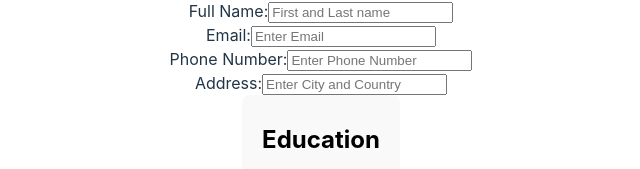
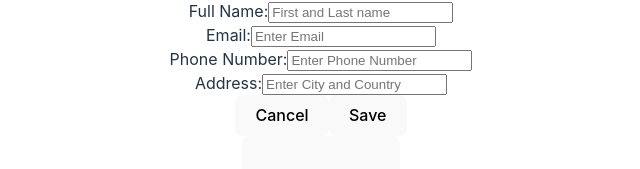
Before and after one commit to Godlearningtocode/resume, a React (Vite) app: page / in a window 1280 px wide. Shown: the part 317-486 px from the top of the page, without its empty margins (319-959 px from the left). Built offline with nearby package versions, Linux system fonts and the light colour scheme.

Commit message:
feat: added function to store resume data

```diff
--- a/src/App.jsx
+++ b/src/App.jsx
@@ -10,6 +10,22 @@ function App() {
   const [email, setEmail] = useState("");
   const [phoneNumber, setPhoneNumber] = useState("");
   const [address, setAddress] = useState("");
+  const resumeDetailsArray = [];
+  let personalDetailsInfo;
+  const [educationDetailsArray, setEducationDetailsArray] = useState([]);
+  const [experienceDetailsArray, setExperienceDetailsArray] = useState([])
+
+  function StorePersonalDetails() {
+    let info = {
+      fullName: fullName,
+      email: email,
+      phoneNumber: phoneNumber,
+      address: address
+    }
+
+    personalDetailsInfo = info
+    console.log(personalDetailsInfo)
+  }
 
   return (
     <>
@@ -64,6 +80,8 @@ function App() {
                     <input
                       id="phoneNumber"
                       type="tel"
+                      pattern="[0-9]{10}"
+                      maxLength={10}
                       required
                       name="phoneNumber"
                       value={phoneNumber}
@@ -85,6 +103,12 @@ function App() {
                     />
                   </div>
                 </form>
+                <div className="cancelSaveContainer">
+                  <button className="cancelButton" >
+                    Cancel
+                  </button>
+                  <button className="saveButton" onClick={StorePersonalDetails}>Save</button>
+                </div>
               </div>
               <div id="educationInput">
                 <button className="expandButton" onClick={ChangeState}>
@@ -190,6 +214,10 @@ function App() {
       setEducationInfo(info);
     }, [school, degree, startDate, endDate, educationLocation]);
 
+    function StoreEducationInfo() {
+      setEducationDetailsArray(educationDetailsArray => [...educationDetailsArray, educationInfo])
+    }
+
     return (
       <div id="educationInput">
         <form id="educationForm">
@@ -259,7 +287,7 @@ function App() {
             <button className="cancelButton" onClick={ChangeEducationState}>
               Cancel
             </button>
-            <button className="saveButton">Save</button>
+            <button className="saveButton" onClick={StoreEducationInfo}>Save</button>
           </div>
         </div>
       </div>
@@ -295,8 +323,9 @@ function App() {
       description,
     ]);
 
-    function Aaa() {
-      console.log(experienceInfo);
+    function StoreExperienceInfo() {
+      setExperienceDetailsArray(experienceDetailsArray => [...experienceDetailsArray, experienceInfo])
+      ChangeExperienceState()
     }
 
     return (
@@ -379,7 +408,7 @@ function App() {
             <button className="cancelButton" onClick={ChangeExperienceState}>
               Cancel
             </button>
-            <button className="saveButton" onClick={console.log(experienceInfo)}>
+            <button className="saveButton" onClick={StoreExperienceInfo}>
               Save
             </button>
           </div>
```
